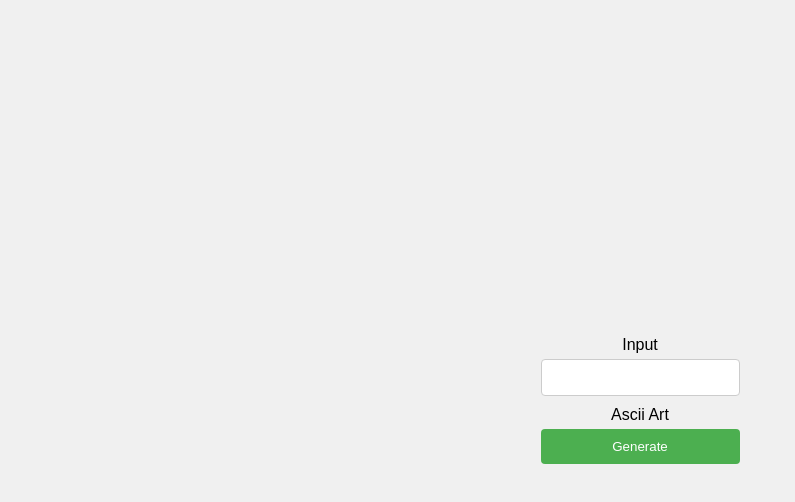
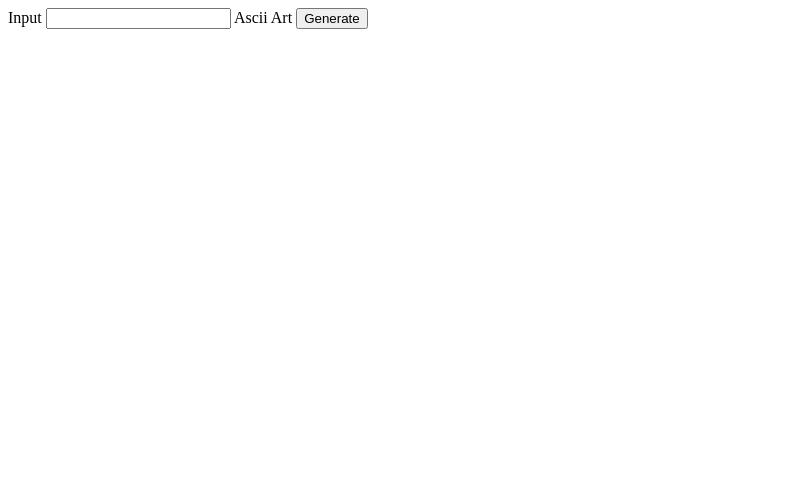
Before and after one commit to zziadcho/01, a plain HTML site: page ascii-art-web/index.html in a window 1280 px wide. Shown: the whole page, without its empty margins (0-795 px from the left). Drawn offline with Linux system fonts and the light colour scheme.

Commit message:
New template placeholders

```diff
--- a/ascii-art-web/index.html
+++ b/ascii-art-web/index.html
@@ -1,74 +1,16 @@
 <!DOCTYPE html>
-<html lang="en">
-
+<html>
 <head>
-  <meta charset="UTF-8">
-  <meta name="viewport" content="width=device-width, initial-scale=1.0">
-  <link rel="stylesheet" href="static/style.css">
-  <title>Form with Text Area</title>
+    <title>Form Example</title>
 </head>
-
 <body>
-  <style>
-    body {
-      display: flex;
-      justify-content: center;
-      align-items: center;
-      height: 100vh;
-      margin: 0;
-      font-family: Arial, sans-serif;
-      background-color: #f0f0f0;
-    }
-
-    .form-container {
-      padding: 20px;
-      background-color: white;
-      border-radius: 5px;
-      box-shadow: 0 0 10px rgba(0, 0, 0, 0.1);
-    }
-
-    .container {
-      display: flex;
-      justify-content: center;
-    }
-    form {
-      display: flex;
-      flex-direction: column;
-    }
-
-    label {
-      margin-bottom: 5px;
-      text-align: center;
-    }
-
-    input,
-    textarea {
-      margin-bottom: 10px;
-      padding: 10px;
-      border: 1px solid #ccc;
-      border-radius: 4px;
-    }
-
-    button {
-      padding: 10px;
-      border: none;
-      border-radius: 4px;
-      background-color: #4CAF50;
-      color: white;
-      cursor: pointer;
-    }
-
-    button:hover {
-      background-color: #45a049;
-    }
-
-  </style>
-    <form action="/" method="post">
-      <label for="name">Input</label>
-      <input type="text" id="input" name="input">
-      <label for="message">Ascii Art</label>
-      <button type="submit">Generate</button>
-    </form>
+    <div class="centered-div">
+        <form action="/" method="post">
+            <label for="input">Input</label>
+            <input type="text" id="input" name="input">
+            <label for="message">Ascii Art</label>
+            <button type="submit">Generate</button>
+        </form>
+    </div>
 </body>
-
 </html>
```
